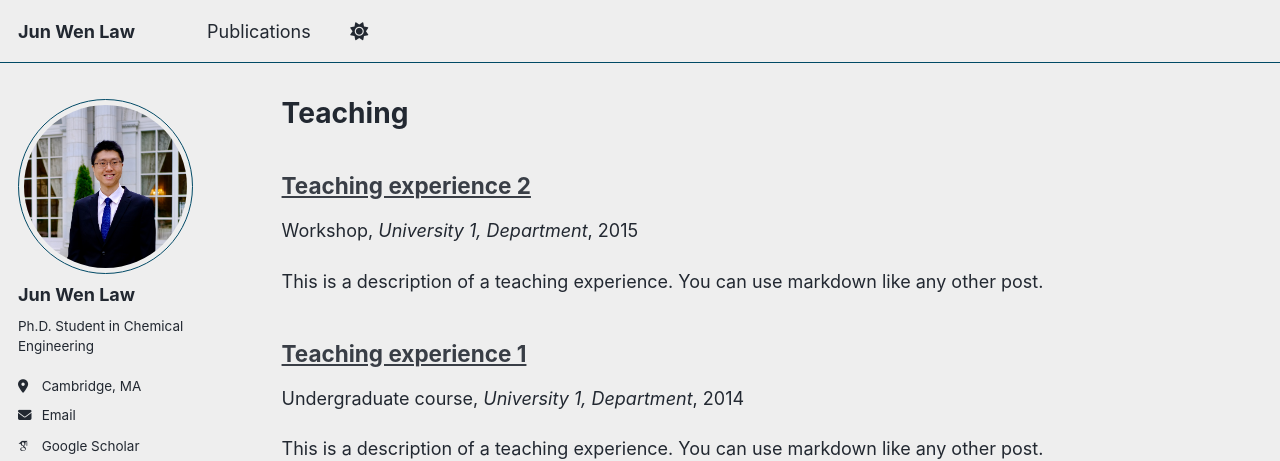
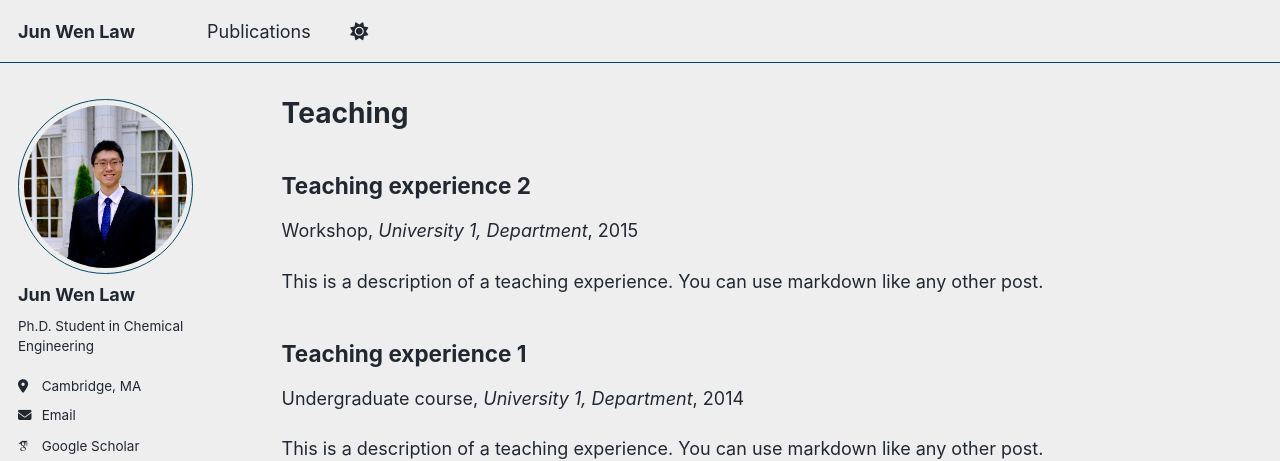
Before and after one commit to Junwenlaw/junwenlaw.github.io, a Jekyll site: the page built from _pages/teaching.html, in a window 1280 px wide. Shown: the top 461 px of the page. Built offline with Jekyll 4.4.1, drawn with Linux system fonts in a browser that asks for light colours; some web fonts are replaced; a script bundle is joined from its source files by our own code; library files that are not in the unit come from our copies.

Commit message:
Update archive-single.html

```diff
--- a/_includes/archive-single.html
+++ b/_includes/archive-single.html
@@ -27,12 +27,13 @@
     {% endif %}
 
     <h2 class="archive__item-title" itemprop="headline">
-      {% if post.link %}
-        <a href="{{ post.link }}">{{ title }}</a> <a href="{{ base_path }}{{ post.url }}" rel="permalink"><i class="fa fa-link" aria-hidden="true" title="permalink"></i><span class="sr-only">Permalink</span></a>
+      {% if post.paperurl %}
+        <a href="{{ post.paperurl }}" target="_blank" rel="noopener">{{ title }}</a>
       {% else %}
-        <a href="{{ base_path }}{{ post.url }}" rel="permalink">{{ title }}</a>
+        {{ title }}
       {% endif %}
     </h2>
+
 
     {% if post.read_time %}
       <p class="page__meta"><i class="fa fa-clock" aria-hidden="true"></i> {% include read-time.html %}</p>
```
